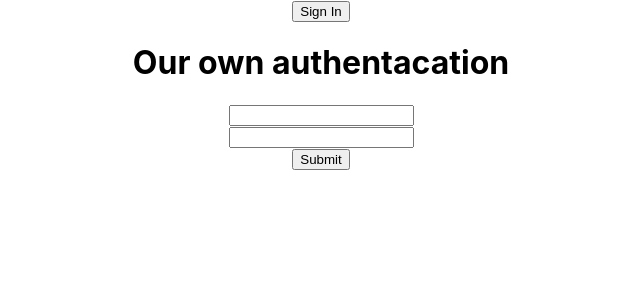
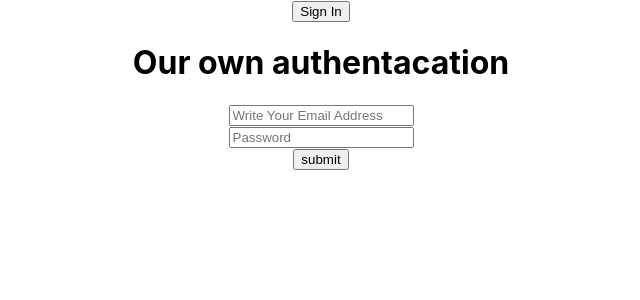
Before and after one commit to jonytalukdar/fire-auth, a React (Create React App) app: page / in a window 1280 px wide. Shown: the top 300 px of the page, without its empty margins (319-959 px from the left). Built offline with nearby package versions, Linux system fonts and the light colour scheme.

Commit message:
added form

```diff
--- a/src/App.js
+++ b/src/App.js
@@ -72,11 +72,13 @@ function App() {
         </div>
       )}
       <h1>Our own authentacation</h1>
-      <input type="text" />
-      <br />
-      <input type="password" />
-      <br />
-      <button type="submit">Submit</button>
+      <form action="">
+        <input type="text" placeholder="Write Your Email Address" required />
+        <br />
+        <input type="password" placeholder="Password" required />
+        <br />
+        <input type="submit" value="submit" />
+      </form>
     </div>
   );
 }
```
